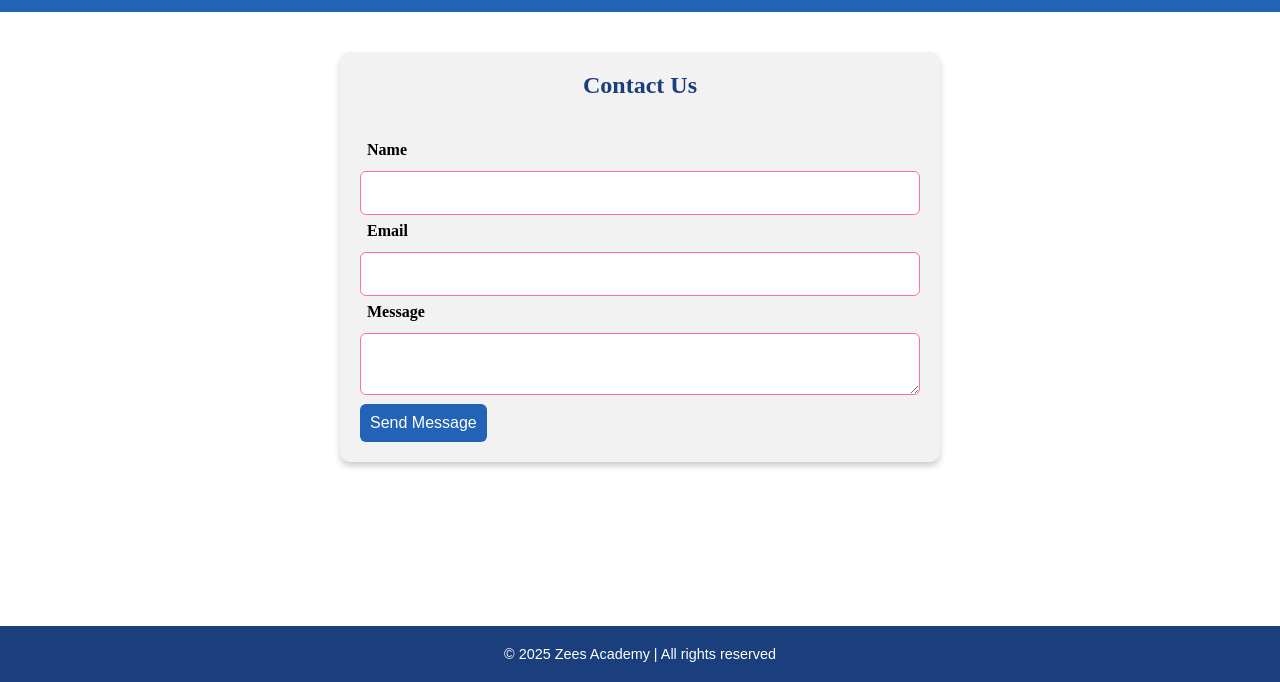
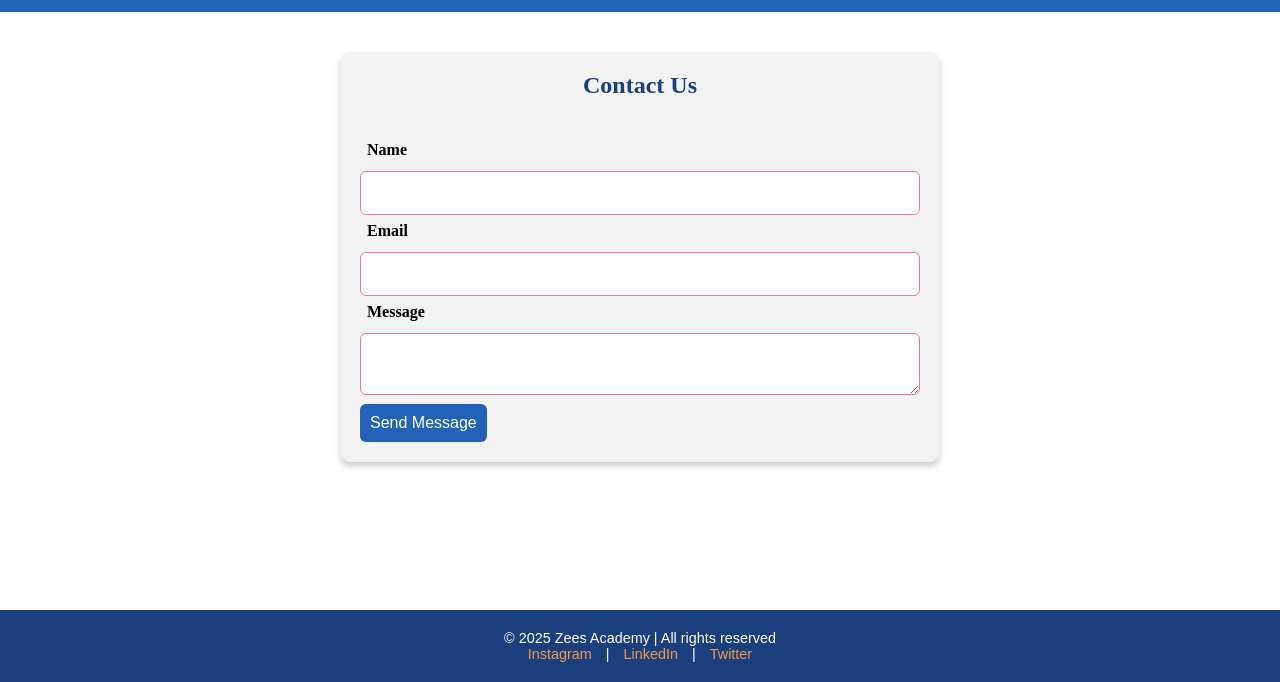
Before and after one commit to zeinabelg/multi-page-website, a plain HTML site: page pages/contact.html in a window 1280 px wide. Shown: the part 118-800 px from the top of the page. Drawn offline with Linux system fonts and the light colour scheme.

Commit message:
footer on all html pages now fully match eachother.

```diff
--- a/pages/contact.html
+++ b/pages/contact.html
@@ -39,8 +39,13 @@
         </section>
     </main>
 
-    <footer>
+      <footer>
+        <div class="social-links">
         <p>&copy; 2025 Zees Academy | All rights reserved</p>
+        <a href="https://instagram.com" target="_blank">Instagram</a> |
+        <a href="https://linkedin.com" target="_blank">LinkedIn</a> |
+        <a href="https://x.com" target="_blank">Twitter</a>
+        </div>
     </footer>
 </body>
 
```
Also changed, not shown: pages/about.html (+6 -1 lines), pages/services.html (+6 -1 lines).
